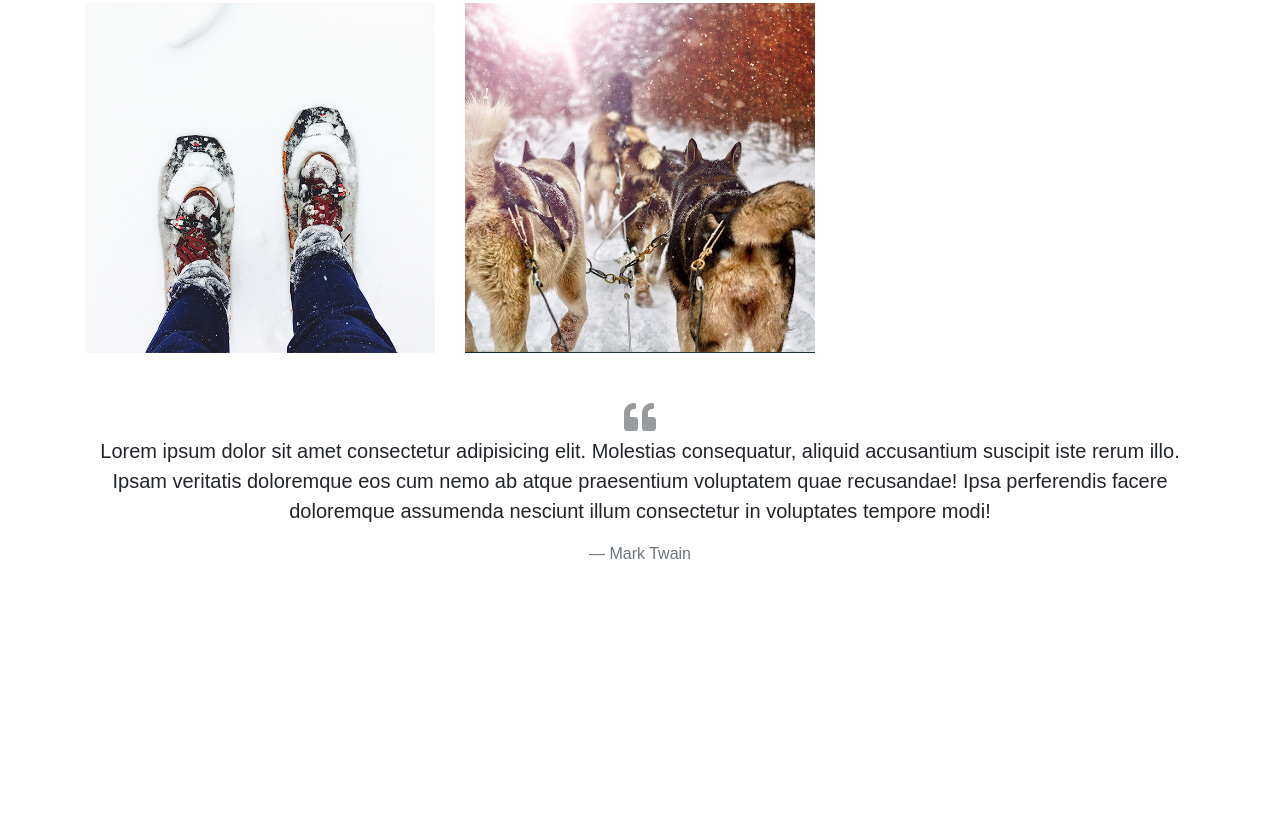
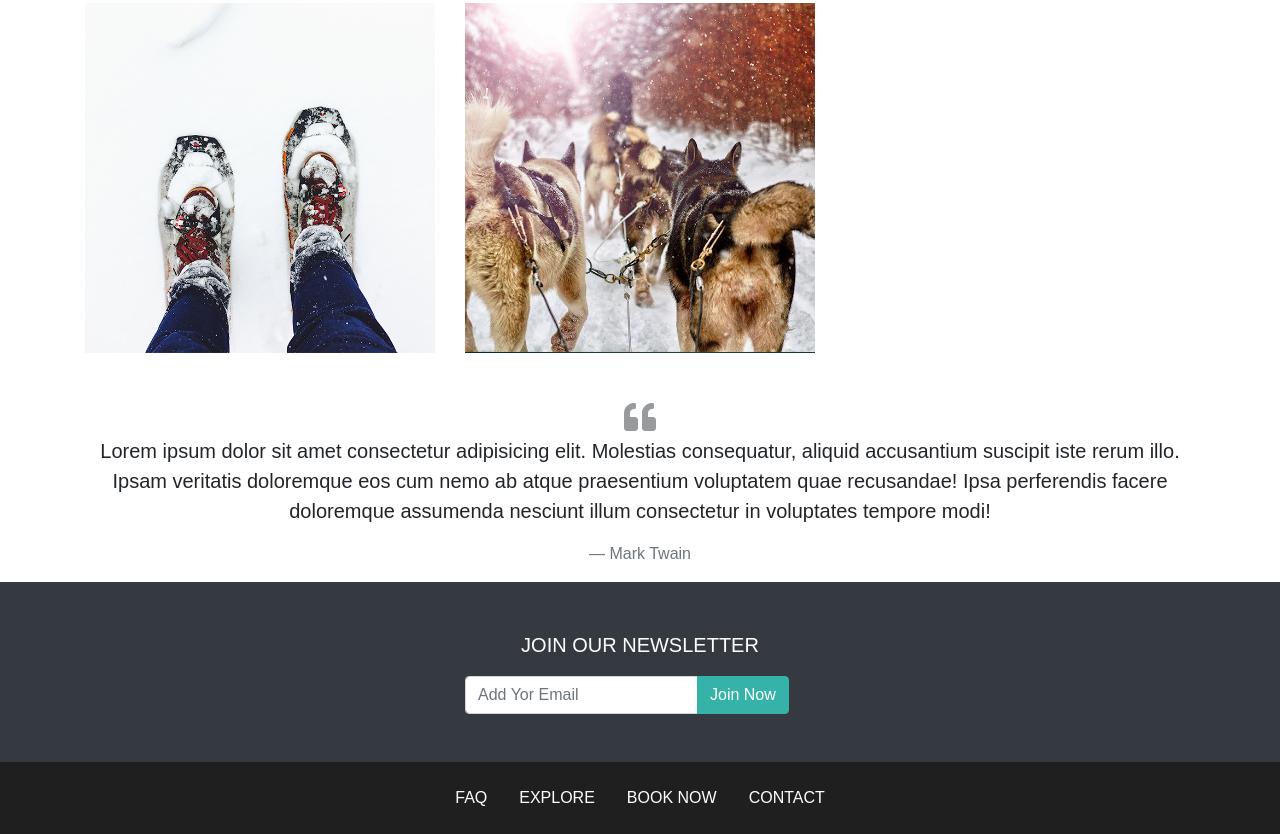
Before and after one commit to hryniewiczm/aurora_b4, a plain HTML site: page index.html in a window 1280 px wide. Shown: the part 3790-4624 px from the top of the page. Before the commit the page ends 4372 px from the top, so only its background shows below. Drawn offline with nearby package versions, Linux system fonts and the light colour scheme.

Commit message:
adding a footer section

```diff
--- a/index.html
+++ b/index.html
@@ -217,6 +217,43 @@
         </div>
     </section>
 
+    <!-- Newsletter Section -->
+    <section class="bg-dark">
+        <div class="container text-white text-center py-5">
+        <p class="lead">JOIN OUR NEWSLETTER</p>
+            <div class="row justify-content-center">
+                <div class="col-10 col-sm-8 col-md-6 col-lg-4">
+                    <form action="" class="form-inline">
+                        <div class="input-group">
+                            <input type="text" class="form-control" placeholder="Add Yor Email">
+                            <div class="input-group-append">
+                                <button class="btn btn-primary">Join Now</button>
+                            </div>
+                        </div>
+                    </form>
+                </div>
+            </div>
+        </div>
+    </section>
+
+    <!-- Footer Section -->
+    <footer class="bg-secondary p-3">
+        <ul class="nav text-center justify-content-center flex-column flex-sm-row">
+            <li class="nav-item">
+                <a href="#" class="nav-link text-white">FAQ</a>
+            </li>
+            <li class="nav-item">
+                <a href="#" class="nav-link text-white">EXPLORE</a>
+            </li>
+            <li class="nav-item">
+                <a href="#" class="nav-link text-white">BOOK NOW</a>
+            </li>
+            <li class="nav-item">
+                <a href="#" class="nav-link text-white">CONTACT</a>
+            </li>
+        </ul>
+    </footer>
+
     <script src="https://code.jquery.com/jquery-3.3.1.slim.min.js" integrity="sha384-q8i/X+965DzO0rT7abK41JStQIAqVgRVzpbzo5smXKp4YfRvH+8abtTE1Pi6jizo"
         crossorigin="anonymous"></script>
     <script src="https://cdnjs.cloudflare.com/ajax/libs/popper.js/1.14.3/umd/popper.min.js" integrity="sha384-ZMP7rVo3mIykV+2+9J3UJ46jBk0WLaUAdn689aCwoqbBJiSnjAK/l8WvCWPIPm49"
```
Also changed, not shown: css/main.css, 1 other file.
